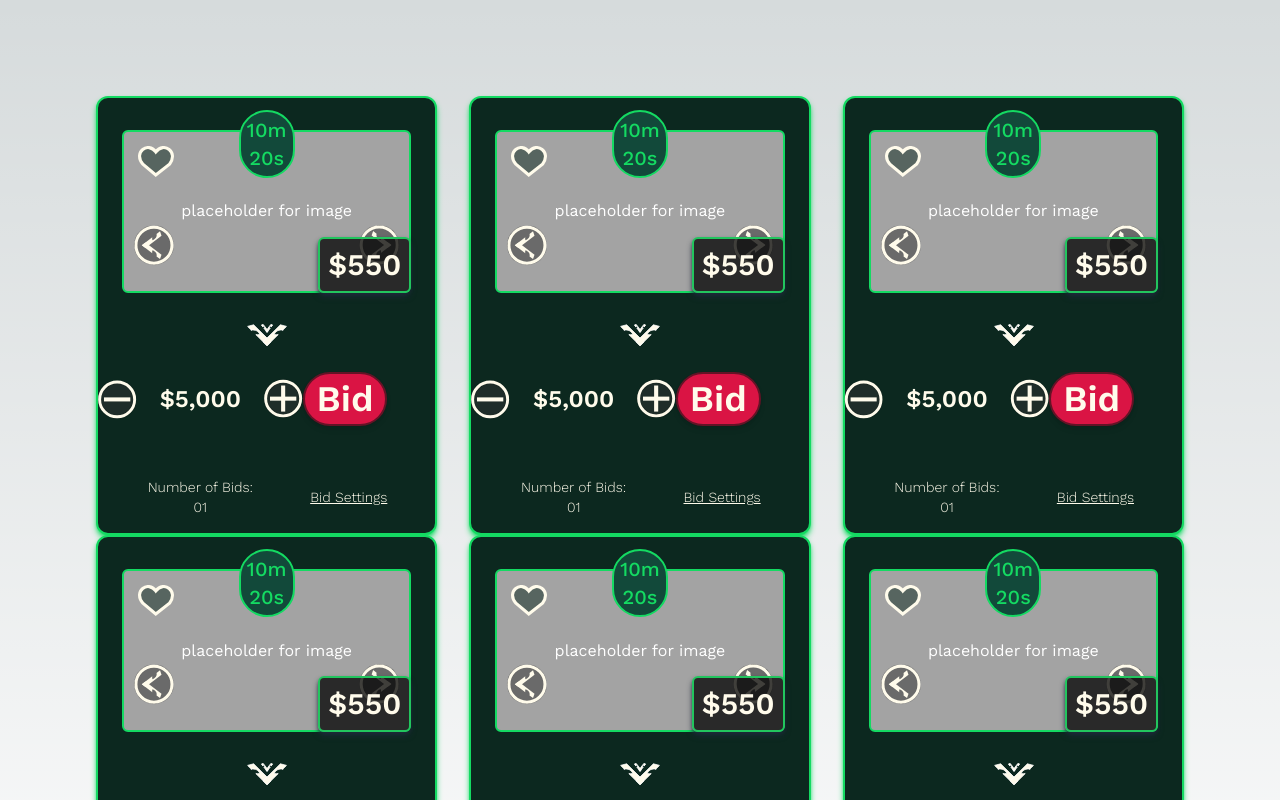
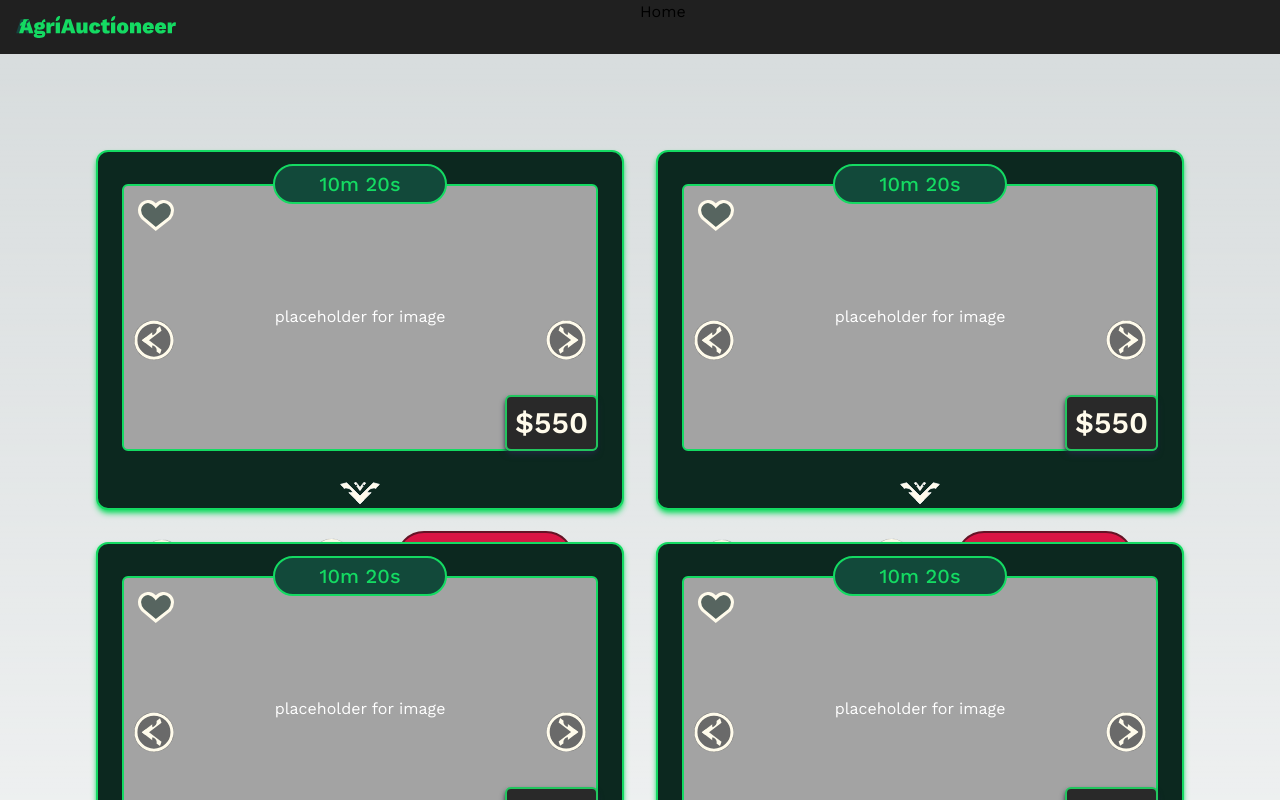
Before and after one commit to dianacdev/AgriAuctioneer, a Next.js app: page / in a window 1280 px wide. Shown: the top 800 px of the page. Built offline with nearby package versions, Linux system fonts and the light colour scheme.

Commit message:
masonry pattern and media queries

```diff
--- a/app/(site)/page.tsx
+++ b/app/(site)/page.tsx
@@ -3,7 +3,7 @@ import AuctionTile from "@/components/AuctionTile/AuctionTile"
 export default function Home() {
   return (
     <main className=" min-h-screen items-center justify-between p-24">
-      <div className="gap-8 columns-3 gap-y-6 ">
+      <div className="grid masonery gap-8">
         <AuctionTile
           lot={1}
           tag="23"
--- a/app/globals.css
+++ b/app/globals.css
@@ -25,3 +25,91 @@ body {
     )
     rgb(var(--background-start-rgb));
 }
+
+@layer components{
+
+    /* sm 640px and larger */
+    @media screen and (min-width: 640px) {
+      .masonery{
+        display: grid;
+        grid-gap: 10px;
+        grid-template-columns: repeat(1, 1fr);
+        grid-template-rows: masonry;
+      }
+      .brick{
+        block-size: 1fr;
+      }
+    }
+
+      /* md 768px and larger */
+      @media screen and (min-width: 768px) {
+        .masonery{
+          display: grid;
+          grid-gap: 10px;
+          grid-template-columns: repeat(1, 1fr);
+          grid-template-rows: masonry;
+        }
+        .brick{
+          block-size: 1fr;
+        }
+      }
+
+    /* lg 1024px and larger */
+    @media screen and (min-width: 1024px) {
+      .masonery{
+        display: grid;
+        grid-gap: 10px;
+        grid-template-columns: repeat(1, 1fr);
+        grid-template-rows: masonry;
+      }
+      .brick{
+        block-size: 1fr;
+      }
+    }
+
+    /* xl 1280px and larger */
+    @media screen and (min-width: 1280px) {
+      .masonery{
+        display: grid;
+        grid-gap: 10px;
+        grid-template-columns: repeat(2, 1fr);
+        grid-template-rows: masonry;
+      }
+
+      .brick{
+        block-size: 45vh;
+      }
+    }
+
+        /* 2xl 1536px and larger */
+  @media screen and (min-width: 1536px) {
+    .masonery{
+      display: grid;
+      grid-gap: 10px;
+      grid-template-columns: repeat(3, 1fr);
+      grid-template-rows: masonry;
+    }
+
+    .brick{
+      block-size: 40vh;
+    }
+  }
+
+    /* 3xl 2040px and larger */
+  @media screen and (min-width: 2040px) {
+    .masonery{
+      display: grid;
+      grid-gap: 10px;
+      grid-template-columns: repeat(4, 1fr);
+      grid-template-rows: masonry;
+    }
+
+    .brick{
+      block-size: 40vh;
+    }
+  }
+
+  .expandedbrick{
+    block-size: 100%;
+  }
+};
--- a/app/layout.tsx
+++ b/app/layout.tsx
@@ -1,6 +1,7 @@
 import type { Metadata } from 'next'
 import { Work_Sans } from 'next/font/google'
 import './globals.css'
+import Navbar from '@/components/Navbar'
 
 const worksans = Work_Sans({ subsets: ['latin'] })
 
@@ -16,7 +17,10 @@ export default function RootLayout({
 }) {
   return (
     <html lang="en">
-      <body className={worksans.className}>{children}</body>
+      <body className={worksans.className}>
+      <Navbar/>
+        {children}
+      </body>
     </html>
   )
 }
--- /dev/null
+++ b/components/AuctionTile/AuctionBidPanel.tsx
@@ -0,0 +1,50 @@
+import Image from "next/image"
+
+const AuctionBidPanel = () => {
+  return (
+    <div className="grid grid-cols-2 gap-6 mx-12 text-amber-50">
+    <div className="flex justify-center items-center ">
+      <Image
+        src={"/icons/Minus.svg"}
+        width={18}
+        height={18}
+        alt="Reduce Bid Amount"
+        className=" w-full h-full hover:scale-110 "
+      />
+      <p className="font-semibold text-2xl m-[-.75rem] ">$5,000</p>
+      <Image
+        src={"/icons/Plus.svg"}
+        width={18}
+        height={18}
+        alt="Increase Bid Amount"
+        className="w-full h-full hover:scale-110"
+      />
+    </div>
+    <div className="flex justify-end items-center pl-6">
+      <button
+        className="
+                    rounded-full
+                    bg-scarlet-100
+                    border-2
+                    border-scarlet-200
+                    text-4xl
+                    font-semibold
+                    w-full h-1/2
+                    hover:scale-110 shadow-md"
+      >
+        Bid
+      </button>
+    </div>
+    <div className="flex justify-start items-center mb-4 ">
+      <div className="font-light text-sm">Number of Bids: 01</div>
+    </div>
+    <div className="flex justify-end items-center mb-4 ">
+      <div className="font-light text-sm underline hover:text-agri-blue-100">
+        Bid Settings
+      </div>
+    </div>
+  </div>
+  )
+}
+
+export default AuctionBidPanel
--- a/components/AuctionTile/AuctionInfoDropDown.tsx
+++ /dev/null
@@ -1,89 +0,0 @@
-"use client";
-
-import { useState } from "react";
-import Image from "next/image";
-
-interface AutionInfoProps {
-  lot: number;
-  tag: string;
-  dob: string;
-  address: string;
-  farmName: string;
-  phoneNumber: string;
-  species: string;
-  subSpecies: string;
-  moreInfo: string;
-  animalsMom: string;
-  animalsDad: string;
-}
-
-const AuctionInfoDropDown: React.FC<AutionInfoProps> = ({
-  lot,
-  dob,
-  species,
-  subSpecies,
-  farmName,
-  phoneNumber,
-  tag,
-  address,
-  moreInfo,
-  animalsMom,
-  animalsDad,
-}) => {
-  const [infoStatus, setInfoStatus] = useState(false);
-
-  const handleInfo = () => {
-    console.log("info dropdown status updated!");
-    if (infoStatus !== false) setInfoStatus(false);
-    else setInfoStatus(true);
-  };
-  return (
-    <div onClick={() => handleInfo()}>
-      <div className="flex justify-center items-center scale-110 hover:scale-125">
-        <Image
-          src={`${infoStatus ? "/icons/UpArrow.svg" : "/icons/DownArrow.svg"}`}
-          width={36}
-          height={36}
-          alt="Click for more info"
-        />
-      </div>
-      <div
-        className={`${
-          infoStatus ? "grid" : "hidden"
-        } p-8 text-amber-50 border-2 border-agri-green-100 m-6 rounded-lg `}
-      >
-        <div className="grid grid-cols-2 gap-4">
-          {/* Animal Specs Section */}
-          <div className="text-justify leading-relaxed">
-            <div className="grid grid-cols-2">
-              <ul>Lot: {lot}</ul>
-              <ul>Tag: {tag}</ul>
-            </div>
-            <div className="grid grid-cols-2">
-              <ul>{species}</ul>
-              <ul>{subSpecies}</ul>
-            </div>
-            <div>
-              <ul>DOB: {dob}</ul>
-              <ul>Father: {animalsDad}</ul>
-              <ul>Mother: {animalsMom}</ul>
-            </div>
-          </div>
-          {/* Farm Specs Section */}
-          <div className="text-right">
-            <ul>{farmName}</ul>
-            <ul>{phoneNumber}</ul>
-            <ul>{address}</ul>
-          </div>
-        </div>
-        {/* Additonal Info Section */}
-        <div className="py-8">
-          Additonal Information
-          {moreInfo}
-        </div>
-      </div>
-    </div>
-  );
-};
-
-export default AuctionInfoDropDown;
--- a/components/AuctionTile/AuctionTile.tsx
+++ b/components/AuctionTile/AuctionTile.tsx
@@ -1,10 +1,11 @@
 "use client";
 
 import Image from "next/image";
+import { useState } from "react";
 
 import FavoriteButton from "./FavoriteButton";
-import AuctionInfoDropDown from "./AuctionInfoDropDown";
 import AuctionTileCarousel from "./AuctionTileCarousel";
+import AuctionBidPanel from "./AuctionBidPanel";
 
 interface AutionTileProps {
   lot: number;
@@ -33,9 +34,17 @@ const AuctionTile: React.FC<AutionTileProps> = ({
   animalsMom,
   animalsDad,
 }) => {
+  const [infoStatus, setInfoStatus] = useState(false);
+
+  const handleInfo = () => {
+    console.log("info dropdown status updated!");
+    if (infoStatus !== false) setInfoStatus(false);
+    else setInfoStatus(true);
+  };
+
   return (
     <div
-      className={`
+      className={`${infoStatus ? "expandedbrick" : "brick"}
         text-center
         bg-agri-green-300
         text-amber-50
@@ -45,82 +54,75 @@ const AuctionTile: React.FC<AutionTileProps> = ({
         shadow-md
         shadow-agri-green-100
         w-full
-        `}
+      `}
     >
       {/* Image/Video, Favorite Section, Current Price Section, Carousel Section, and Timer Section */}
       <div className="relative flex justify-center">
         {/* Timer Section */}
         <div
-          className={`w-1/6 bg-agri-green-200 rounded-full border-2 border-agri-green-100 text-agri-green-100 absolute p-1 top-[.75rem] font-medium text-xl`}
+          className={`w-1/3 bg-agri-green-200 rounded-full border-2 border-agri-green-100 text-agri-green-100 absolute p-1 top-[.75rem] font-medium text-xl`}
         >
           10m 20s
         </div>
         {/* Favorite Section */}
         <FavoriteButton />
         {/* Image/Video Section & Carousel section*/}
-        <AuctionTileCarousel/>
+        <AuctionTileCarousel />
         {/* Price Section */}
         <div className=" font-semibold text-3xl text-amber-50 border-2 border-green-500 absolute rounded-md bottom-8 right-6 p-2 bg-black/75 shadow-md shadow-slate-800 ">
           $550
         </div>
       </div>
       {/* Information Section */}
-      <AuctionInfoDropDown
-        tag={tag}
-        lot={lot}
-        address={address}
-        dob={dob}
-        species={species}
-        subSpecies={subSpecies}
-        farmName={farmName}
-        phoneNumber={phoneNumber}
-        moreInfo={moreInfo}
-        animalsDad={animalsDad}
-        animalsMom={animalsMom}
-      />
-      {/* Bidding Section */}
-      <div className="grid grid-cols-2 gap-6 mx-12 text-amber-50">
-        <div className="flex justify-center items-center ">
+      <div onClick={() => handleInfo()}>
+        <div className="flex justify-center items-center scale-110 hover:scale-125">
           <Image
-            src={"/icons/Minus.svg"}
-            width={18}
-            height={18}
-            alt="Reduce Bid Amount"
-            className=" w-full h-full hover:scale-110 "
-          />
-          <p className="font-semibold text-2xl m-[-.75rem] ">$5,000</p>
-          <Image
-            src={"/icons/Plus.svg"}
-            width={18}
-            height={18}
-            alt="Increase Bid Amount"
-            className="w-full h-full hover:scale-110"
+            src={`${
+              infoStatus ? "/icons/UpArrow.svg" : "/icons/DownArrow.svg"
+            }`}
+            width={36}
+            height={36}
+            alt="Click for more info"
           />
         </div>
-        <div className="flex justify-end items-center pl-6">
-          <button
-            className="
-                        rounded-full
-                        bg-scarlet-100
-                        border-2
-                        border-scarlet-200
-                        text-4xl
-                        font-semibold
-                        w-full h-1/2
-                        hover:scale-110 shadow-md"
-          >
-            Bid
-          </button>
-        </div>
-        <div className="flex justify-start items-center mb-4 ">
-          <div className="font-light text-sm">Number of Bids: 01</div>
-        </div>
-        <div className="flex justify-end items-center mb-4 ">
-          <div className="font-light text-sm underline hover:text-agri-blue-100">
-            Bid Settings
+        <div
+          className={`${
+            infoStatus ? "block" : "hidden"
+          } p-8 text-amber-50 border-2 border-agri-green-100 m-6 rounded-lg`}
+        >
+          <div className="grid grid-cols-2 gap-4">
+            {/* Animal Specs Section */}
+            <div className="text-justify leading-relaxed">
+              <div className="grid grid-cols-2">
+                <ul>Lot: {lot}</ul>
+                <ul>Tag: {tag}</ul>
+              </div>
+              <div className="grid grid-cols-2">
+                <ul>{species}</ul>
+                <ul>{subSpecies}</ul>
+              </div>
+              <div>
+                <ul>DOB: {dob}</ul>
+                <ul>Father: {animalsDad}</ul>
+                <ul>Mother: {animalsMom}</ul>
+              </div>
+            </div>
+            {/* Farm Specs Section */}
+            <div className="text-right">
+              <ul>{farmName}</ul>
+              <ul>{phoneNumber}</ul>
+              <ul>{address}</ul>
+            </div>
+          </div>
+          {/* Additonal Info Section */}
+          <div className="py-8">
+            Additonal Information
+            {moreInfo}
           </div>
         </div>
       </div>
+      {/* Bidding Section */}
+      <AuctionBidPanel />
     </div>
   );
 };
--- a/components/AuctionTile/AuctionTileCarousel.tsx
+++ b/components/AuctionTile/AuctionTileCarousel.tsx
@@ -2,10 +2,11 @@
 
 import Image from "next/image";
 
+
 const AuctionTileCarousel = () => {
   return (
     // Image/Video Section
-    <div className="mx-6 my-8 w-full h-full">
+    <div className="mx-6 my-8 w-full h-full block">
     <div className=" aspect-video flex justify-center items-center bg-neutral-400 text-white object-cover border-2 border-agri-green-100 rounded-md">
       placeholder for image
     </div>
--- a/components/Navbar.tsx
+++ b/components/Navbar.tsx
@@ -1,8 +1,20 @@
+import Image from 'next/image'
 import React from 'react'
 
 const Navbar = () => {
   return (
-    <div>Navbar</div>
+    <div className='grid grid-cols-2 bg-[#202020]'>
+      <a href="/">
+      <Image
+          src="/logos/AgriLogo.svg"
+          width={32}
+          height={32}
+          alt="Home"
+          className='w-1/4 m-4 hover:scale-105 rounded-md'
+          />
+      </a>
+      <div>Home</div>
+    </div>
   )
 }
 
```
Also changed, not shown: public/logos/AgriLogo.svg (added).
